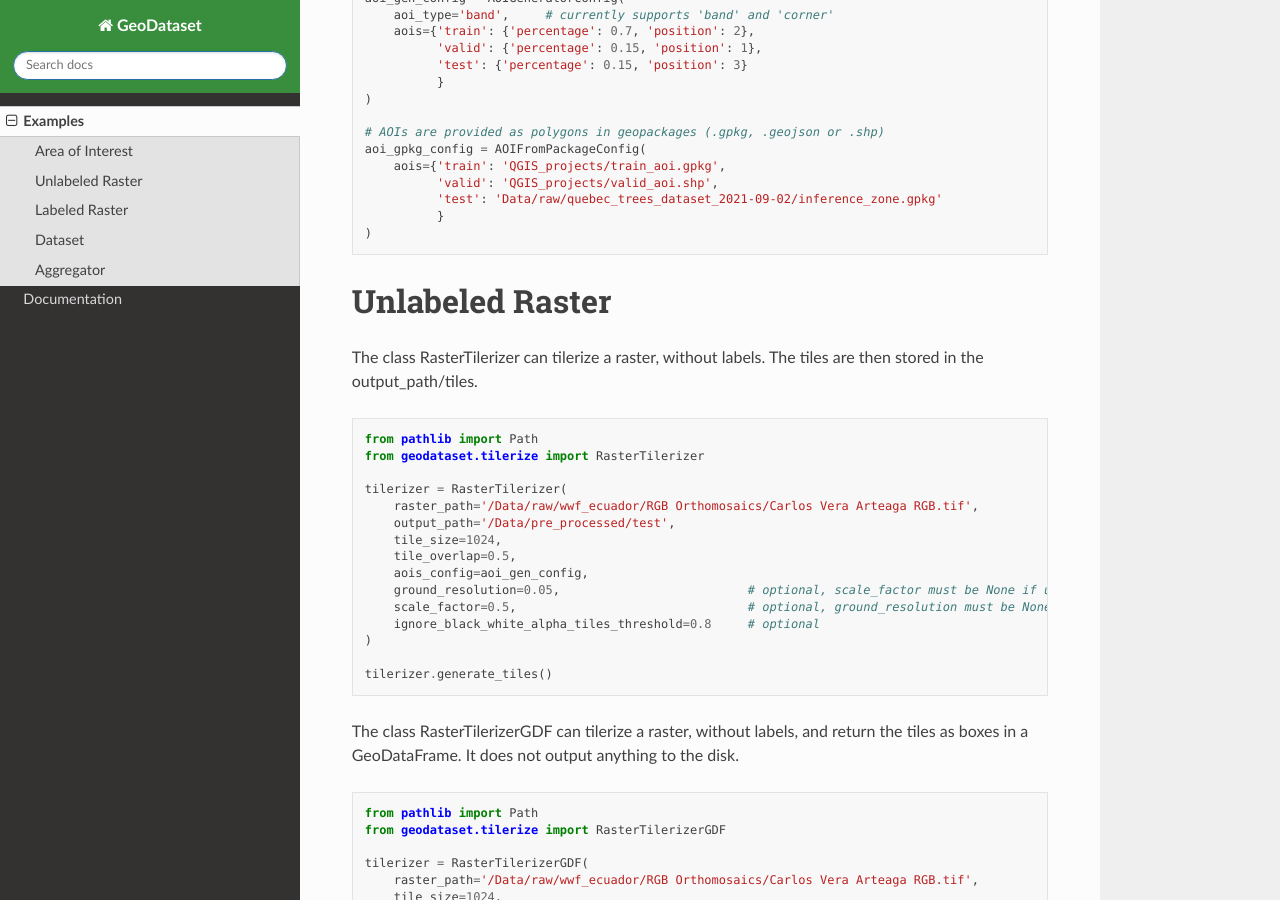
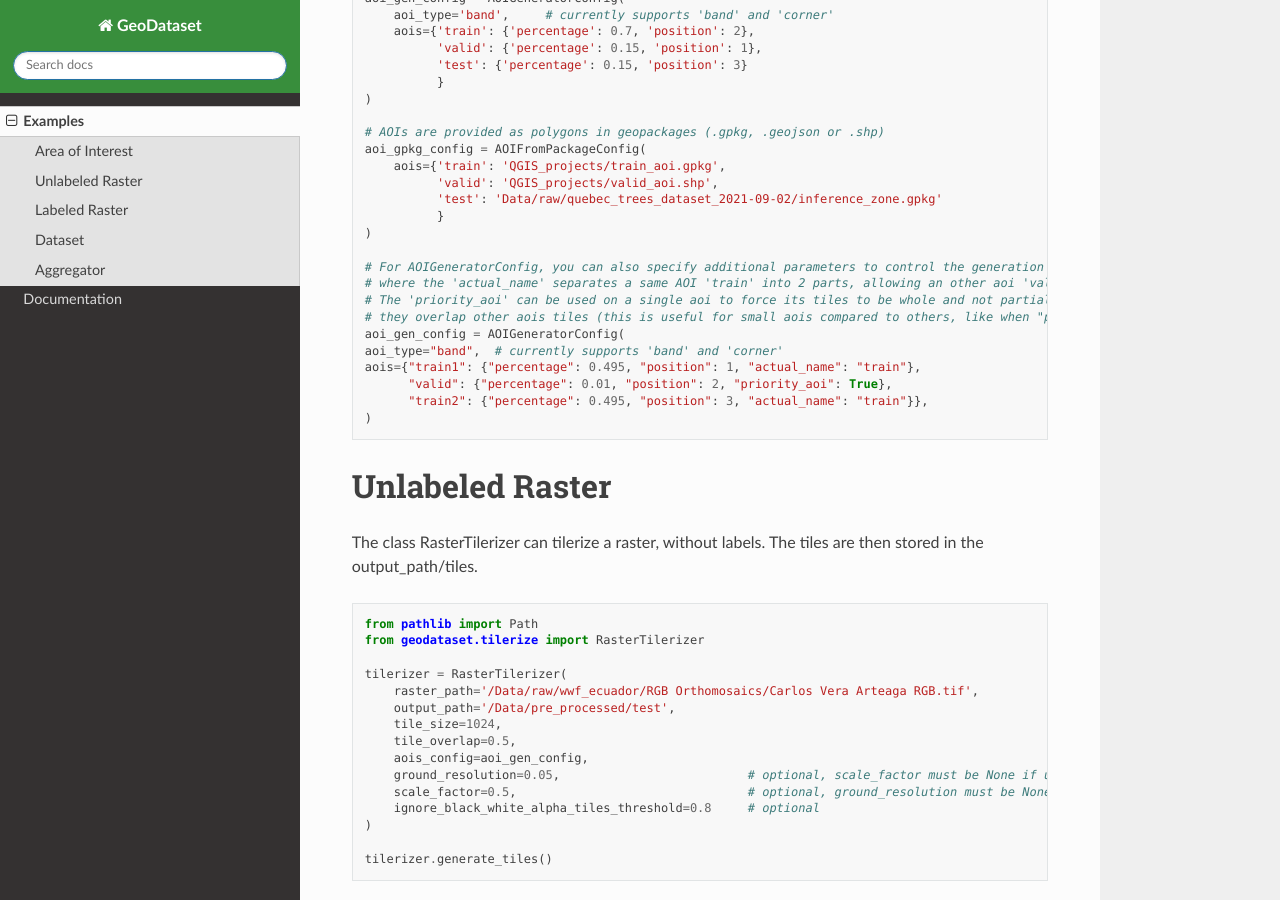
Before and after one commit to hugobaudchon/geodataset, a Sphinx documentation site: the page built from docs/source/examples.rst, in a window 1280 px wide and 900 px high, scrolled down 542 px. Built offline with Sphinx 7.4.7 and the Read the Docs theme 3.1.0, drawn with Linux system fonts in a browser that asks for light colours.

Commit message:
Added example in documentation for 'actual_name' and 'priority_aoi' in AOI configs

```diff
--- a/docs/source/examples.rst
+++ b/docs/source/examples.rst
@@ -32,6 +32,17 @@ If no AOI config is passed to the Tilerizer, all the tiles will be kept in a sin
               'valid': 'QGIS_projects/valid_aoi.shp',
               'test': 'Data/raw/quebec_trees_dataset_2021-09-02/inference_zone.gpkg'
               }
+    )
+
+    # For AOIGeneratorConfig, you can also specify additional parameters to control the generation of the AOIs,
+    # where the 'actual_name' separates a same AOI 'train' into 2 parts, allowing an other aoi 'valid' in the middle.
+    # The 'priority_aoi' can be used on a single aoi to force its tiles to be whole and not partially blacked-out because
+    # they overlap other aois tiles (this is useful for small aois compared to others, like when "percentage" = 0.01).
+    aoi_gen_config = AOIGeneratorConfig(
+    aoi_type="band",  # currently supports 'band' and 'corner'
+    aois={"train1": {"percentage": 0.495, "position": 1, "actual_name": "train"},
+          "valid": {"percentage": 0.01, "position": 2, "priority_aoi": True},
+          "train2": {"percentage": 0.495, "position": 3, "actual_name": "train"}},
     )
 
 Unlabeled Raster
```
